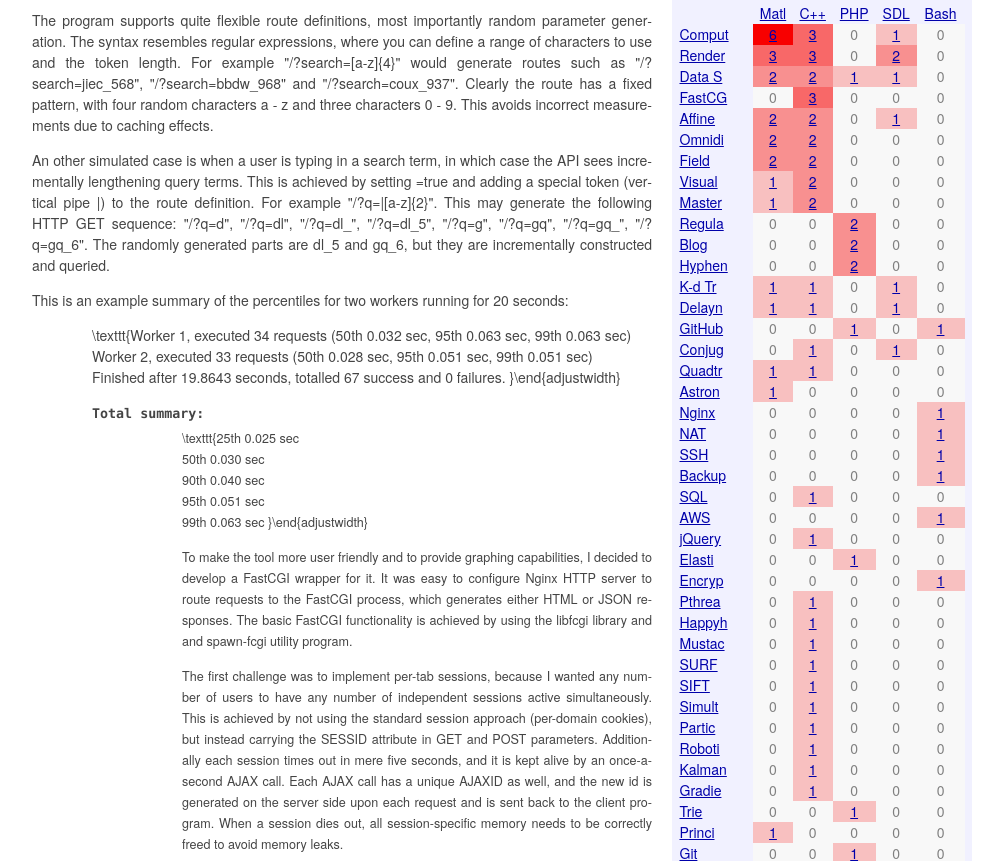
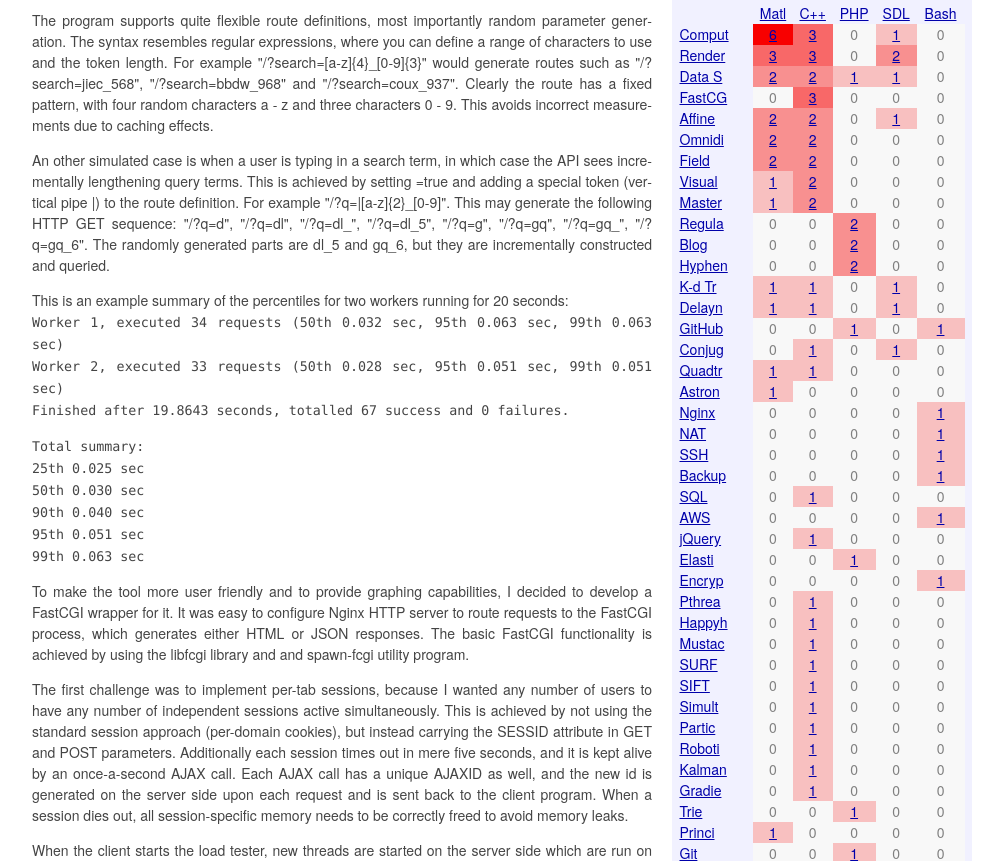
Before and after one commit to nikonyrh/nikonyrh.github.io, a plain HTML site: page stresstester.html in a window 1280 px wide. Shown: the part 1036-1897 px from the top of the page, without its empty margins (138-1141 px from the left). Drawn offline with nearby package versions, Linux system fonts and the light colour scheme.

Commit message:
Parsing fix

```diff
--- a/blog_main.css
+++ b/blog_main.css
@@ -77,7 +77,7 @@ sub {
 span.sourcecode {
     font-family: Consolas, Monaco, Lucida console, monospace;
     font-size:   10pt;
-    font-weight: bold;
+    //font-weight: bold;
 }
 
 ul.equation {
--- a/stresstester.html
+++ b/stresstester.html
@@ -157,7 +157,7 @@ work&shy;ers via const point&shy;ers.</p>
             <p>The pro&shy;gram sup&shy;ports quite flex&shy;ible route def&shy;ini&shy;tions, most im&shy;por&shy;tantly ran&shy;dom
 pa&shy;ram&shy;eter gen&shy;er&shy;ation. The syn&shy;tax re&shy;sem&shy;bles reg&shy;ular ex&shy;pres&shy;sions, where
 you can de&shy;fine a range of char&shy;ac&shy;ters to use and the to&shy;ken length. For ex&shy;am&shy;ple
-"/?search=[a-z]{4}" would gen&shy;er&shy;ate routes such as "/?search=jiec_568", "/?search=bbdw_968" and
+"/?search=[a-z]{4}_[0-9]{3}" would gen&shy;er&shy;ate routes such as "/?search=jiec_568", "/?search=bbdw_968" and
 "/?search=coux_937". Clearly the route has a fixed pat&shy;tern, with four ran&shy;dom char&shy;ac&shy;ters a - z and
 three char&shy;ac&shy;ters 0 - 9. This avoids in&shy;cor&shy;rect mea&shy;sure&shy;ments due to caching ef&shy;fects.</p>
 
@@ -165,26 +165,26 @@ three char&shy;ac&shy;ters 0 - 9. This avoids in&shy;cor&shy;rect mea&shy;sure&s
             <p>An other sim&shy;ulated case is when a user is typ&shy;ing in a search term, in which case the API sees
 in&shy;cre&shy;men&shy;tally length&shy;en&shy;ing query terms. This is achieved by set&shy;ting =true and adding a
 spe&shy;cial to&shy;ken (ver&shy;ti&shy;cal pipe |) to the route def&shy;ini&shy;tion. For ex&shy;am&shy;ple
-"/?q=|[a-z]{2}". This may gen&shy;er&shy;ate the fol&shy;low&shy;ing HTTP GET se&shy;quence: "/?q=d", "/?q=dl",
+"/?q=|[a-z]{2}_[0-9]". This may gen&shy;er&shy;ate the fol&shy;low&shy;ing HTTP GET se&shy;quence: "/?q=d", "/?q=dl",
 "/?q=dl_", "/?q=dl_5", "/?q=g", "/?q=gq", "/?q=gq_", "/?q=gq_6". The ran&shy;domly gen&shy;er&shy;ated parts are dl_5
 and gq_6, but they are in&shy;cre&shy;men&shy;tally con&shy;structed and queried.</p>
 
 
-            <p>This is an ex&shy;am&shy;ple sum&shy;mary of the per&shy;centiles for two work&shy;ers run&shy;ning for 20 sec&shy;onds:
-<ul style='padding-left: 60px; list-style: disc outside none'>
-\texttt{Worker   1, ex&shy;ecuted   34 re&shy;quests (50th 0.032 sec, 95th 0.063 sec, 99th 0.063 sec)<br/>
-Worker   2, ex&shy;ecuted   33 re&shy;quests (50th 0.028 sec, 95th 0.051 sec, 99th 0.051 sec)<br/>
-Fin&shy;ished af&shy;ter 19.8643 sec&shy;onds, to&shy;talled 67 suc&shy;cess and 0 fail&shy;ures.
-}\end{ad&shy;just&shy;width}</p>
-
-            <span class=sourcecode>To&shy;tal sum&shy;mary:</span>
-<ul style='padding-left: 60px; list-style: disc outside none'>
-\texttt{25th 0.025 sec<br/>
-50th 0.030 sec<br/>
-90th 0.040 sec<br/>
-95th 0.051 sec<br/>
-99th 0.063 sec
-}\end{ad&shy;just&shy;width}
+            <p>This is an ex&shy;am&shy;ple sum&shy;mary of the per&shy;centiles for two work&shy;ers run&shy;ning for 20
+sec&shy;onds:<br/>
+<span class=sourcecode>Worker   1, ex&shy;ecuted   34 re&shy;quests (50th 0.032 sec, 95th 0.063 sec, 99th 0.063
+sec)</span><br/>
+<span class=sourcecode>Worker   2, ex&shy;ecuted   33 re&shy;quests (50th 0.028 sec, 95th 0.051 sec, 99th 0.051
+sec)</span><br/>
+<span class=sourcecode>Fin&shy;ished af&shy;ter 19.8643 sec&shy;onds, to&shy;talled 67 suc&shy;cess and 0
+fail&shy;ures.</span></p>
+
+            <span class=sourcecode>To&shy;tal sum&shy;mary:</span><br/>
+<span class=sourcecode>25th 0.025 sec</span><br/>
+<span class=sourcecode>50th 0.030 sec</span><br/>
+<span class=sourcecode>90th 0.040 sec</span><br/>
+<span class=sourcecode>95th 0.051 sec</span><br/>
+<span class=sourcecode>99th 0.063 sec</span>
 
             <p>To make the tool more user friendly and to provide graph&shy;ing ca&shy;pa&shy;bil&shy;ities, I de&shy;cided to
 de&shy;velop a FastCGI wrap&shy;per for it. It was easy to con&shy;fig&shy;ure Ng&shy;inx HTTP server to route
```
